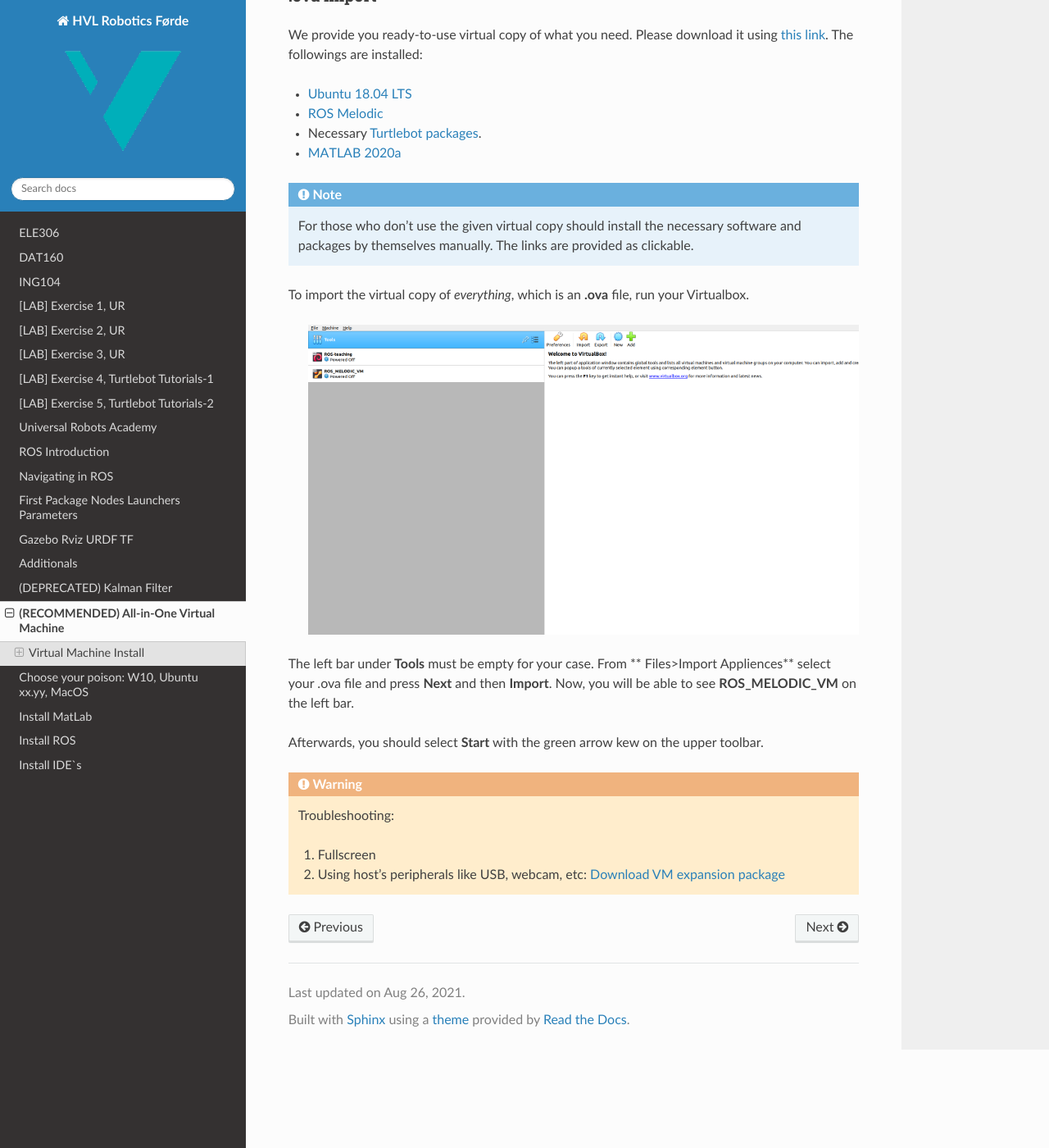
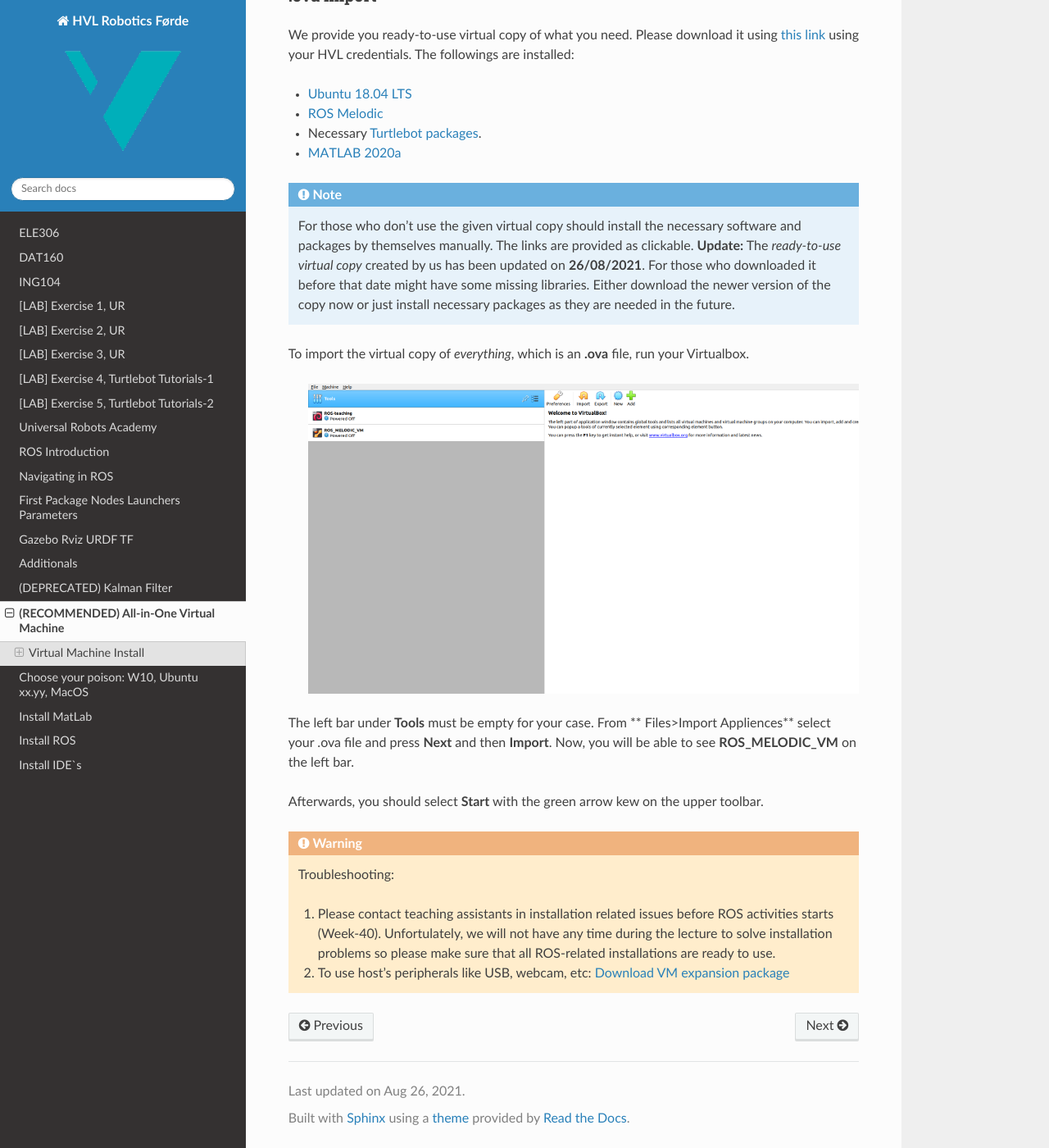
Before and after one commit to frdedynamics/robotics-lab-documentation, a Sphinx documentation site: the page built from source/texts/your_pc/install_vm.rst, in a window 1280 px wide and 1400 px high, scrolled down 283 px. Shown: the whole window at 82% size. Built offline with Sphinx 7.4.7 and the Read the Docs theme 2.0.0, drawn with Linux system fonts in a browser that asks for light colours; the version number could not be read and is left out.

Commit message:
VM copy updated

```diff
--- a/source/texts/your_pc/install_vm.rst
+++ b/source/texts/your_pc/install_vm.rst
@@ -10,7 +10,7 @@
 
 .ova import
 --------------
-We provide you ready-to-use virtual copy of what you need. Please download it using `this link <https://hvl365.sharepoint.com/:u:/r/sites/RobotikkUndervisningHVL/Delte%20dokumenter/ROSTeaching/ROS_MELODIC_VM_with_TB.ova?csf=1&web=1&e=hdnigs>`_. The followings are installed:
+We provide you ready-to-use virtual copy of what you need. Please download it using `this link <https://hvl365.sharepoint.com/:u:/s/RobotikkUndervisningHVL/EVDejQL1F7lMtC8NMmHY8S0BhopabPJn68poCpHLvJIcCg?e=UXBG7Q>`_ using your HVL credentials. The followings are installed:
 
 * `Ubuntu 18.04 LTS <https://releases.ubuntu.com/18.04/>`_
 * `ROS Melodic <http://wiki.ros.org/melodic/Installation/Ubuntu>`_
@@ -19,6 +19,7 @@
 
 .. note::
   For those who don't use the given virtual copy should install the necessary software and packages by themselves manually. The links are provided as clickable.
+  **Update:** The *ready-to-use virtual copy* created by us has been updated on **26/08/2021**. For those who downloaded it before that date might have some missing libraries. Either download the newer version of the copy now or just install necessary packages as they are needed in the future.
 
 To import the virtual copy of *everything*, which is an **.ova** file, run your Virtualbox.
 
@@ -32,5 +33,5 @@
 .. warning::
    Troubleshooting:
 
-   #. Fullscreen
-   #. Using host's peripherals like USB, webcam, etc: `Download VM expansion package <https://hvl365.sharepoint.com/sites/RobotikkUndervisningHVL/Delte%20dokumenter/ROSTeaching/Oracle_VM_VirtualBox_Extension_Pack-6.1.22.vbox-extpack>`_
+   #. Please contact teaching assistants in installation related issues before ROS activities starts (Week-40). Unfortulately, we will not have any time during the lecture to solve installation problems so please make sure that all ROS-related installations are ready to use.
+   #. To use host's peripherals like USB, webcam, etc: `Download VM expansion package <https://hvl365.sharepoint.com/sites/RobotikkUndervisningHVL/Delte%20dokumenter/ROSTeaching/Oracle_VM_VirtualBox_Extension_Pack-6.1.22.vbox-extpack>`_
```
